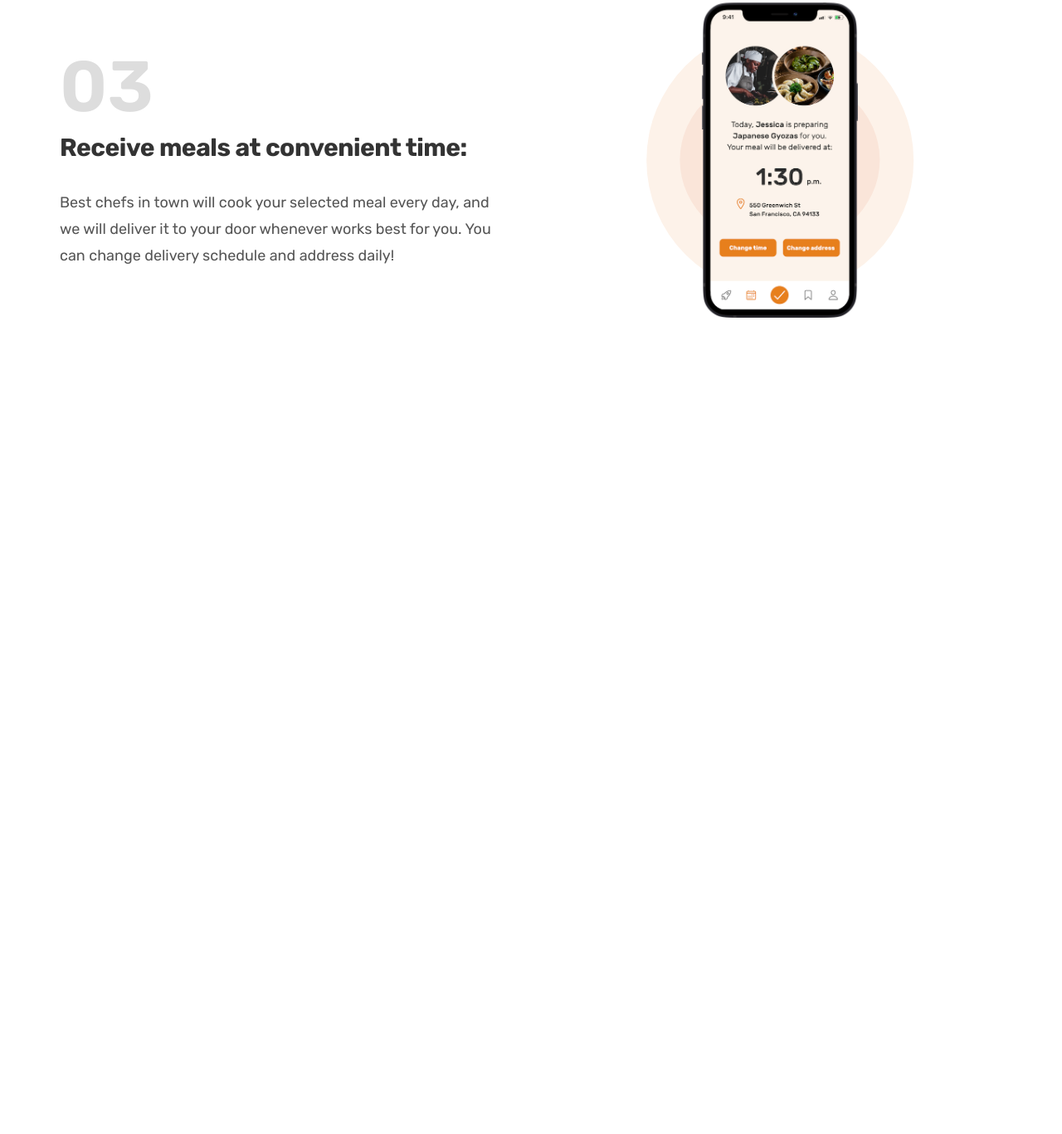
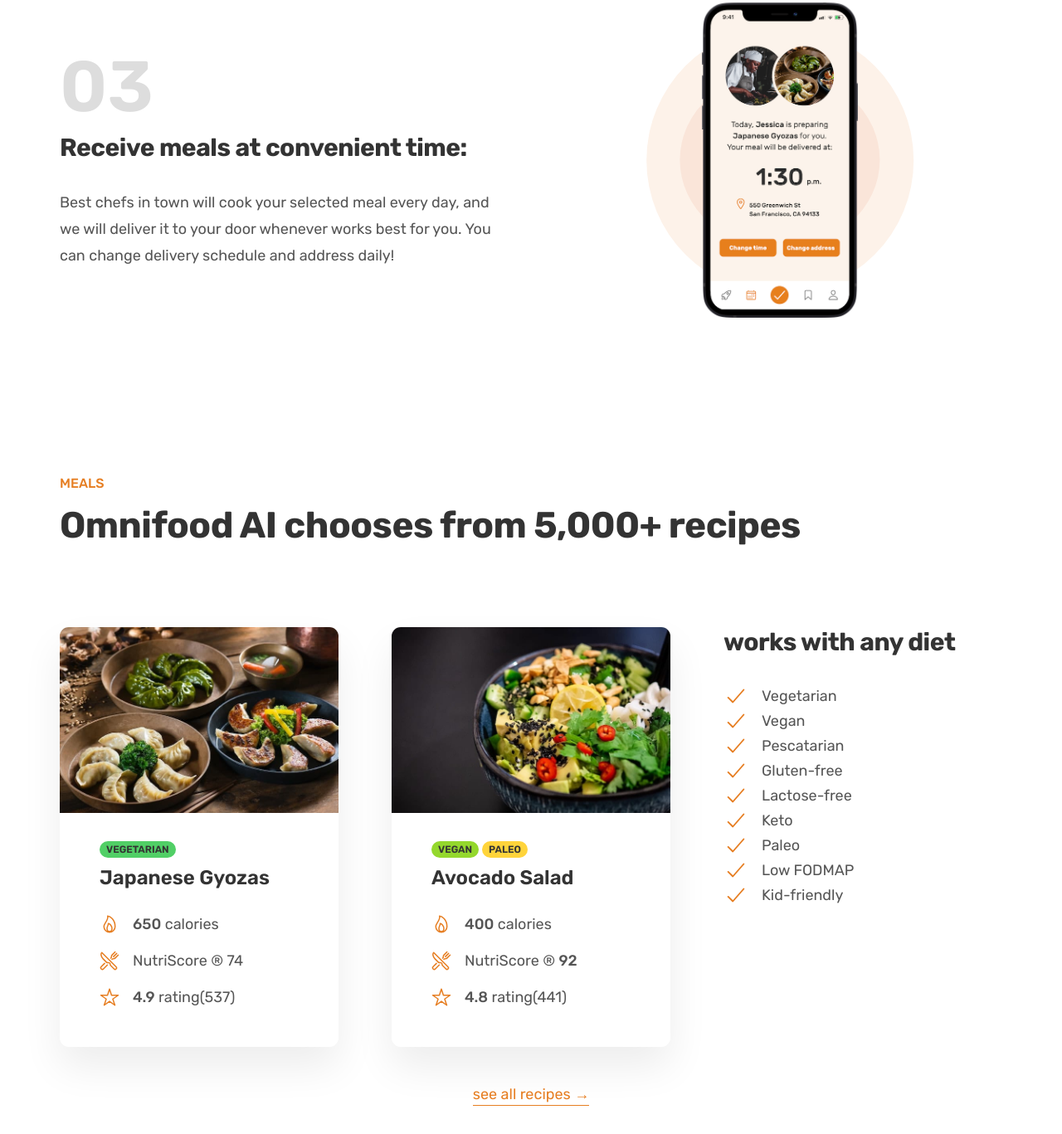
Before and after one commit to Albin-sebastian/omnifood, a plain HTML site: page index.html in a window 1280 px wide. Shown: the part 2130-3497 px from the top of the page at 83% size. Before the commit the page ends 2609 px from the top, so only its background shows below. Drawn offline with nearby package versions, Linux system fonts and the light colour scheme.

Commit message:
meals section added

```diff
--- a/css/general.css
+++ b/css/general.css
@@ -122,6 +122,29 @@ body {
   box-shadow: inset 0 0 0 3px #fff;
 }
 
+.link:link,
+.link:visited {
+  color: #e67e22;
+  text-decoration: none;
+  border-bottom: 1px solid currentColor;
+  padding-bottom: 2px;
+  transition: all 0.3s;
+}
+
+.link:hover,
+.link:active {
+  color: #cf711f;
+  border-bottom: 1px solid transparent;
+}
+
 .margin-right-sm {
   margin-right: 1.6rem;
 }
+
+.margin-bottom-md {
+  margin-bottom: 4.8rem;
+}
+
+strong {
+  font-weight: 500;
+}
--- a/css/stye.css
+++ b/css/stye.css
@@ -206,3 +206,107 @@
   width:
     35%;
 }
+
+/* ******************** */
+/*  MEALS SECTION */
+/* ******************** */
+.section-meals {
+  padding: 9.6rem 0;
+}
+
+.meal {
+  border-radius: 11px;
+  overflow: hidden;
+  box-shadow: 0 2.4rem 4.8rem rgba(0, 0, 0, 0.075);
+  /* padding: 1.2rem; */
+}
+
+.meal-content {
+  padding: 3.2rem 4.8rem 4.8rem 4.8rem;
+}
+
+.meal-text {
+  font-size: 2.4rem;
+  color: #333;
+  font-weight: 600;
+  margin-bottom: 3.2rem;
+}
+
+.meal-attributes {
+  list-style: none;
+  display: flex;
+  flex-direction: column;
+  gap: 2rem;
+}
+
+.meal-attribute {
+  font-size: 1.8rem;
+  display: flex;
+  align-items: center;
+  gap: 1.6rem;
+}
+
+.meal-icon {
+  width: 2.4rem;
+  height: 2.4rem;
+  color: #e67e22;
+}
+
+
+
+.meal-img {
+  width: 100%;
+}
+
+.meal-tags {
+  margin-bottom: 1.2rem;
+  display: flex;
+  /* align-items: center; */
+  gap: 0.4rem;
+}
+
+.tag {
+  display: inline-block;
+  color: #333;
+  padding: 0.4rem 0.8rem;
+  font-size: 1.2rem;
+  text-transform: uppercase;
+  border-radius: 10px;
+  font-weight: 600;
+}
+
+.tag--vegetarian {
+  background-color: #51cf66;
+}
+
+.tag--vegan {
+  background-color: #94d82d;
+}
+
+.tag--paleo {
+  background-color: #ffd43b;
+}
+
+.list {
+  list-style: none;
+
+}
+
+.list-item {
+  font-size: 1.8rem;
+  display: flex;
+  align-items: center;
+  gap: 1.6rem;
+}
+
+.list-icon {
+  color: #e67e22;
+  width: 3rem;
+  height: 3rem;
+}
+
+.all-recipes {
+  text-align: center;
+  font-size: 1.8rem;
+
+}
--- a/index.html
+++ b/index.html
@@ -119,7 +119,95 @@
         </div>
       </div>
     </section>
+
+    <section class="section-meals">
+      <div class="container">
+        <span class="subheading">meals</span>
+        <h2 class="heading-secondary">Omnifood AI chooses from 5,000+ recipes</h2>
+      </div>
+      <div class="container grid grid--3-cols margin-bottom-md">
+        <div class="meal">
+          <img src="img/meals/meal-1.jpg" class="meal-img" alt="Japanese Gyozas">
+          <div class="meal-content">
+            <div class="meal-tags">
+              <span class="tag tag--vegetarian">vegetarian</span>
+            </div>
+
+            <p class="meal-text">Japanese Gyozas</p>
+            <ul class="meal-attributes">
+              <li class="meal-attribute"><ion-icon class="meal-icon" name="flame-outline"></ion-icon><span>
+                  <strong>650</strong> calories
+                  </sapn>
+              </li>
+              <li class="meal-attribute"><ion-icon class="meal-icon" name="restaurant-outline"></ion-icon>
+                <span>NutriScore &reg; 74</span>
+              </li>
+              <li class="meal-attribute"> <ion-icon class="meal-icon" name="star-outline"></ion-icon>
+                <span><strong>4.9</strong>
+                  rating(537) </span>
+              </li>
+            </ul>
+          </div>
+        </div>
+        <div class="meal">
+          <img src="img/meals/meal-2.jpg" class="meal-img" alt="">
+          <div class="meal-content">
+            <div class="meal-tags">
+              <span class="tag tag--vegan">vegan</span><span class="tag tag--paleo">paleo</span>
+            </div>
+
+            <p class="meal-text"> Avocado Salad</p>
+            <ul class="meal-attributes">
+
+              <li class="meal-attribute">
+                <ion-icon class="meal-icon" name="flame-outline"></ion-icon>
+                <sapn><strong>400</strong>
+                  calories</sapn>
+              </li>
+              <li class="meal-attribute">
+                <ion-icon class="meal-icon" name="restaurant-outline"></ion-icon> <span>NutriScore &reg;
+                  <span> <strong>92</strong> </span></span>
+              </li>
+              <li class="meal-attribute"> <ion-icon class="meal-icon" name="star-outline"></ion-icon> <span> <strong>
+                    4.8</strong>
+                  rating(441) </span></li>
+            </ul>
+          </div>
+        </div>
+        <div class="diets">
+          <h3 class="heading-tertiary">works with any diet</h3>
+          <ul class="list">
+
+            <li class="list-item"> <ion-icon class="list-icon"
+                name="checkmark-outline"></ion-icon><span>Vegetarian</span></li>
+            <li class="list-item"> <ion-icon class="list-icon" name="checkmark-outline"></ion-icon><span>Vegan</span>
+            </li>
+            <li class="list-item"> <ion-icon class="list-icon"
+                name="checkmark-outline"></ion-icon><span>Pescatarian</span></li>
+            <li class="list-item"> <ion-icon class="list-icon"
+                name="checkmark-outline"></ion-icon><span>Gluten-free</span></li>
+            <li class="list-item"> <ion-icon class="list-icon"
+                name="checkmark-outline"></ion-icon><span>Lactose-free</span></li>
+            <li class="list-item"> <ion-icon class="list-icon" name="checkmark-outline"></ion-icon><span>Keto</span>
+            </li>
+            <li class="list-item"> <ion-icon class="list-icon" name="checkmark-outline"></ion-icon><span>Paleo</span>
+            </li>
+            <li class="list-item"> <ion-icon class="list-icon" name="checkmark-outline"></ion-icon><span>Low
+                FODMAP</span>
+            </li>
+            <li class="list-item"> <ion-icon class="list-icon"
+                name="checkmark-outline"></ion-icon><span>Kid-friendly</span></li>
+          </ul>
+        </div>
+      </div>
+      <div class="container all-recipes ">
+        <a href="#" class="link">see all recipes &rarr;</a>
+      </div>
+    </section>
   </main>
+
+  <script type="module" src="https://unpkg.com/ionicons@7.1.0/dist/ionicons/ionicons.esm.js"></script>
+  <script nomodule src="https://unpkg.com/ionicons@7.1.0/dist/ionicons/ionicons.js"></script>
 </body>
 
 </html>
```
